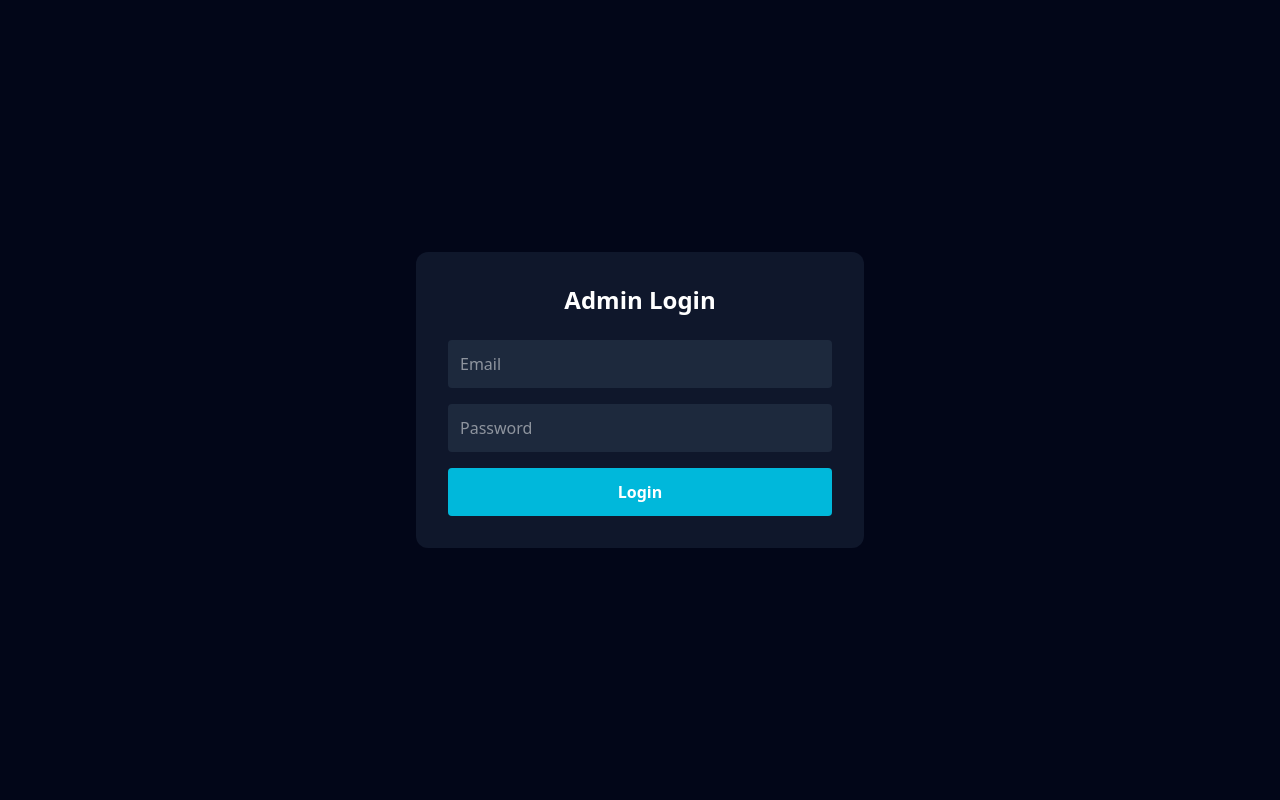
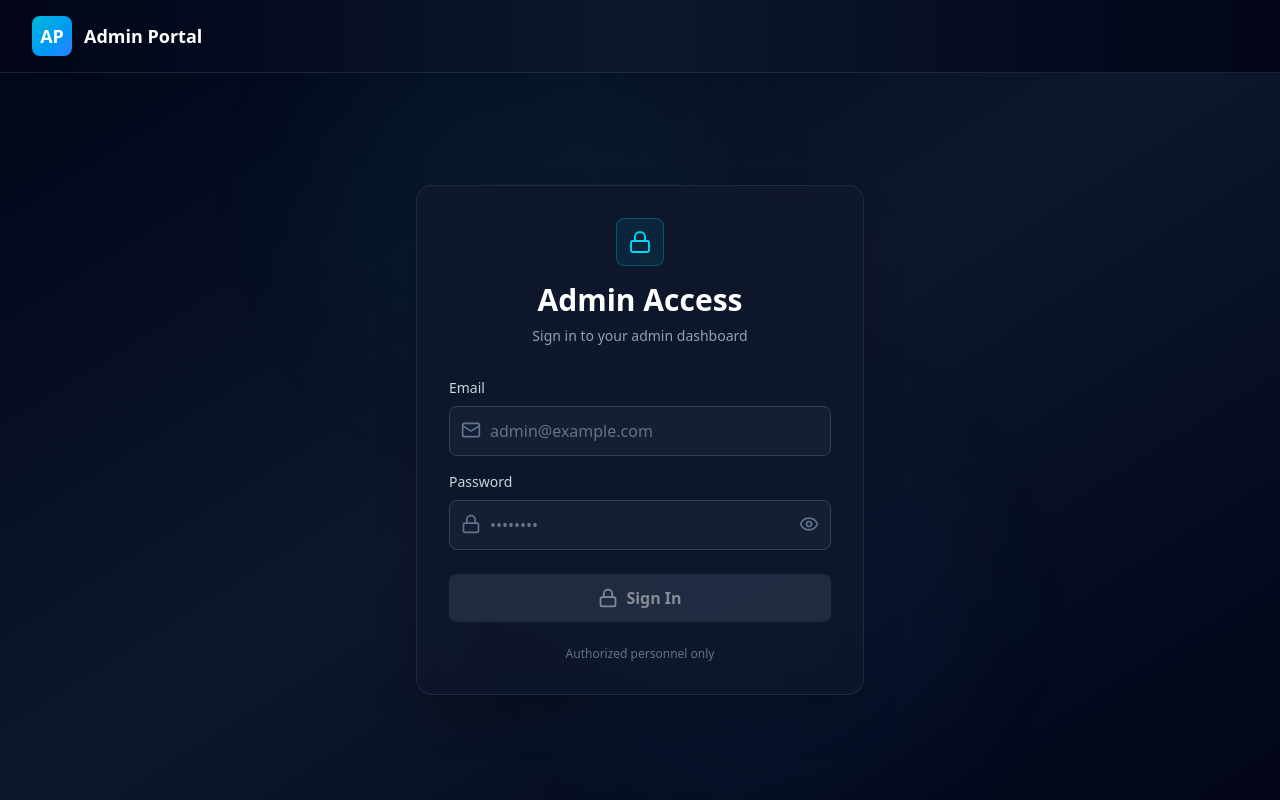
Before and after one commit to avro000/portfolio-next, a Next.js app: page /admin/login in a window 1280 px wide. Built offline with nearby package versions, Linux system fonts and the light colour scheme.

Commit message:
Enhance AdminLogin component with new features
Added password visibility toggle and improved error/success handling.

```diff
--- a/src/app/admin/login/page.tsx
+++ b/src/app/admin/login/page.tsx
@@ -1,68 +1,160 @@
-"use client";
+"use client"
 
-import { signIn } from "next-auth/react";
-import { useState } from "react";
+import type React from "react"
+
+import { signIn } from "next-auth/react"
+import { useState, useTransition } from "react"
+import { Eye, EyeOff, Lock, Mail, AlertCircle, CheckCircle } from "lucide-react"
 
 export default function AdminLogin() {
-  const [email, setEmail] = useState("");
-  const [password, setPassword] = useState("");
-  const [loading, setLoading] = useState(false);
-  const [error, setError] = useState("");
+  const [email, setEmail] = useState("")
+  const [password, setPassword] = useState("")
+  const [showPassword, setShowPassword] = useState(false)
+  const [error, setError] = useState("")
+  const [success, setSuccess] = useState("")
+  const [isPending, startTransition] = useTransition()
 
-  const handleLogin = async () => {
-    setLoading(true);
-    setError("");
+  const isFormValid = email.length > 0 && password.length > 0
 
+  const handleLogin = () => {
+    if (!isFormValid) return
+
+    setError("")
+    setSuccess("")
+
+    startTransition(async () => {
       const res = await signIn("credentials", {
         email,
         password,
         redirect: false,
-    });
-
-    setLoading(false);
+      })
 
       if (res?.error) {
-      setError("Invalid email or password");
+        setError("Invalid email or password. Please try again.")
       } else {
-      window.location.href = "/admin";
+        setSuccess("Login successful! Redirecting...")
+        setTimeout(() => {
+          window.location.href = "/admin"
+        }, 500)
       }
-  };
+    })
+  }
+
+  const handleKeyPress = (e: React.KeyboardEvent) => {
+    if (e.key === "Enter" && isFormValid && !isPending) {
+      handleLogin()
+    }
+  }
 
   return (
-    <div className="min-h-screen flex items-center justify-center bg-slate-950 text-white">
-      <div className="w-full max-w-md bg-slate-900 p-8 rounded-xl">
-        <h1 className="text-2xl font-bold text-center mb-6">
-          Admin Login
-        </h1>
+    <>
+      <nav className="fixed top-0 left-0 right-0 z-50 bg-gradient-to-r from-slate-950 via-slate-900 to-slate-950 border-b border-slate-700/50 backdrop-blur-sm">
+        <div className="max-w-7xl mx-auto px-4 sm:px-6 lg:px-8 py-3 sm:py-4 flex items-center justify-between">
+          <div className="flex items-center gap-3">
+            <div className="inline-flex items-center justify-center w-9 sm:w-10 h-9 sm:h-10 rounded-lg bg-gradient-to-br from-cyan-500 to-blue-500 shadow-lg">
+              <span className="text-white font-bold text-base sm:text-lg">AP</span>
+            </div>
+            <span className="text-white font-semibold text-base sm:text-lg">Admin Portal</span>
+          </div>
+        </div>
+      </nav>
 
+      <div className="min-h-screen w-full flex items-center justify-center bg-gradient-to-br from-slate-950 via-slate-900 to-slate-950 px-3 sm:px-4 py-6 sm:py-8 pt-20 sm:pt-24 md:pt-28">
+        <div className="absolute inset-0 overflow-hidden pointer-events-none">
+          <div className="absolute top-0 left-1/4 w-64 sm:w-96 h-64 sm:h-96 bg-cyan-500/5 rounded-full blur-3xl"></div>
+          <div className="absolute bottom-0 right-1/4 w-64 sm:w-96 h-64 sm:h-96 bg-blue-500/5 rounded-full blur-3xl"></div>
+        </div>
+
+        <div className="relative w-full max-w-xs sm:max-w-sm md:max-w-md backdrop-blur-md bg-slate-900/80 border border-slate-700/50 rounded-xl sm:rounded-2xl p-5 sm:p-8 shadow-2xl">
+          <div className="text-center mb-6 sm:mb-8">
+            <div className="inline-flex items-center justify-center w-10 sm:w-12 h-10 sm:h-12 rounded-lg bg-cyan-500/10 border border-cyan-500/30 mb-3 sm:mb-4">
+              <Lock className="w-5 sm:w-6 h-5 sm:h-6 text-cyan-400" />
+            </div>
+            <h1 className="text-2xl sm:text-3xl font-bold text-white mb-1 sm:mb-2">Admin Access</h1>
+            <p className="text-slate-400 text-xs sm:text-sm">Sign in to your admin dashboard</p>
+          </div>
+
+          {error && (
+            <div className="mb-3 sm:mb-4 p-2.5 sm:p-3 rounded-lg bg-red-500/10 border border-red-500/30 flex items-start gap-2 sm:gap-3 animate-in fade-in slide-in-from-top-2 duration-300">
+              <AlertCircle className="w-4 sm:w-5 h-4 sm:h-5 text-red-400 flex-shrink-0 mt-0.5" />
+              <p className="text-red-300 text-xs sm:text-sm font-medium">{error}</p>
+            </div>
+          )}
+
+          {success && (
+            <div className="mb-3 sm:mb-4 p-2.5 sm:p-3 rounded-lg bg-green-500/10 border border-green-500/30 flex items-start gap-2 sm:gap-3 animate-in fade-in slide-in-from-top-2 duration-300">
+              <CheckCircle className="w-4 sm:w-5 h-4 sm:h-5 text-green-400 flex-shrink-0 mt-0.5" />
+              <p className="text-green-300 text-xs sm:text-sm font-medium">{success}</p>
+            </div>
+          )}
+
+          <div className="mb-3 sm:mb-4 relative">
+            <label className="block text-xs sm:text-sm font-medium text-slate-300 mb-1.5 sm:mb-2">Email</label>
+            <div className="relative">
+              <Mail className="absolute left-3 top-2.5 sm:top-3.5 w-4 sm:w-5 h-4 sm:h-5 text-slate-500" />
               <input
                 type="email"
-          placeholder="Email"
-          className="w-full mb-4 p-3 rounded bg-slate-800"
+                placeholder="admin@example.com"
+                className="w-full pl-9 sm:pl-10 pr-4 py-2 sm:py-3 text-sm sm:text-base bg-slate-800/50 border border-slate-700 rounded-lg text-white placeholder-slate-500 focus:outline-none focus:border-cyan-500/50 focus:ring-2 focus:ring-cyan-500/20 transition-all duration-200"
                 value={email}
                 onChange={(e) => setEmail(e.target.value)}
+                onKeyPress={handleKeyPress}
+                disabled={isPending}
               />
+            </div>
+          </div>
 
+          <div className="mb-4 sm:mb-6 relative">
+            <label className="block text-xs sm:text-sm font-medium text-slate-300 mb-1.5 sm:mb-2">Password</label>
+            <div className="relative">
+              <Lock className="absolute left-3 top-2.5 sm:top-3.5 w-4 sm:w-5 h-4 sm:h-5 text-slate-500" />
               <input
-          type="password"
-          placeholder="Password"
-          className="w-full mb-4 p-3 rounded bg-slate-800"
+                type={showPassword ? "text" : "password"}
+                placeholder="••••••••"
+                className="w-full pl-9 sm:pl-10 pr-9 sm:pr-10 py-2 sm:py-3 text-sm sm:text-base bg-slate-800/50 border border-slate-700 rounded-lg text-white placeholder-slate-500 focus:outline-none focus:border-cyan-500/50 focus:ring-2 focus:ring-cyan-500/20 transition-all duration-200"
                 value={password}
                 onChange={(e) => setPassword(e.target.value)}
+                onKeyPress={handleKeyPress}
+                disabled={isPending}
               />
-
-        {error && (
-          <p className="text-red-400 text-sm mb-3">{error}</p>
+              <button
+                type="button"
+                onClick={() => setShowPassword(!showPassword)}
+                className="absolute right-3 top-2.5 sm:top-3.5 text-slate-500 hover:text-slate-400 transition-colors"
+                disabled={isPending}
+              >
+                {showPassword ? (
+                  <EyeOff className="w-4 sm:w-5 h-4 sm:h-5" />
+                ) : (
+                  <Eye className="w-4 sm:w-5 h-4 sm:h-5" />
                 )}
+              </button>
+            </div>
+          </div>
 
           <button
             onClick={handleLogin}
-          disabled={loading}
-          className="w-full bg-cyan-500 py-3 rounded font-semibold hover:bg-cyan-400 transition"
+            disabled={!isFormValid || isPending}
+            className="w-full bg-gradient-to-r from-cyan-500 to-blue-500 hover:from-cyan-400 hover:to-blue-400 disabled:from-slate-700 disabled:to-slate-700 text-white font-semibold py-2 sm:py-3 px-3 sm:px-4 text-sm sm:text-base rounded-lg transition-all duration-200 disabled:opacity-50 disabled:cursor-not-allowed shadow-lg hover:shadow-cyan-500/30 disabled:shadow-none flex items-center justify-center gap-2"
           >
-          {loading ? "Logging in..." : "Login"}
+            {isPending ? (
+              <>
+                <span className="animate-spin">
+                  <Lock className="w-4 sm:w-5 h-4 sm:h-5" />
+                </span>
+                <span>Signing in...</span>
+              </>
+            ) : (
+              <>
+                <Lock className="w-4 sm:w-5 h-4 sm:h-5" />
+                <span>Sign In</span>
+              </>
+            )}
           </button>
+
+          <p className="text-center text-slate-500 text-xs mt-4 sm:mt-6">Authorized personnel only</p>
         </div>
       </div>
-  );
+    </>
+  )
 }
```
Lines whose indentation alone changed are shown as unchanged.
